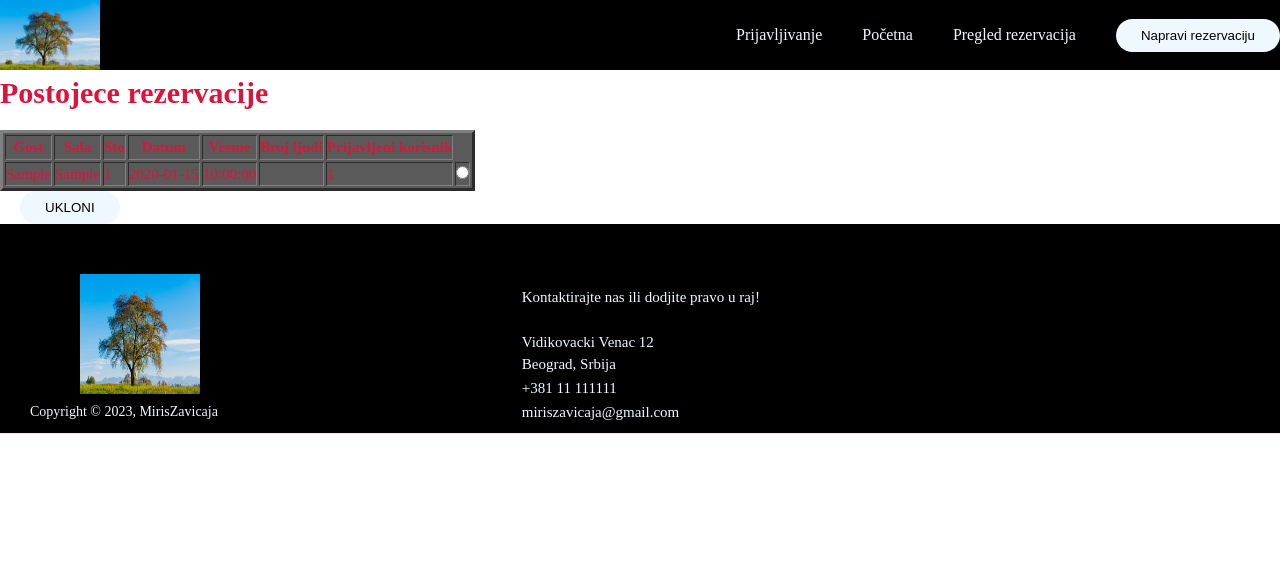
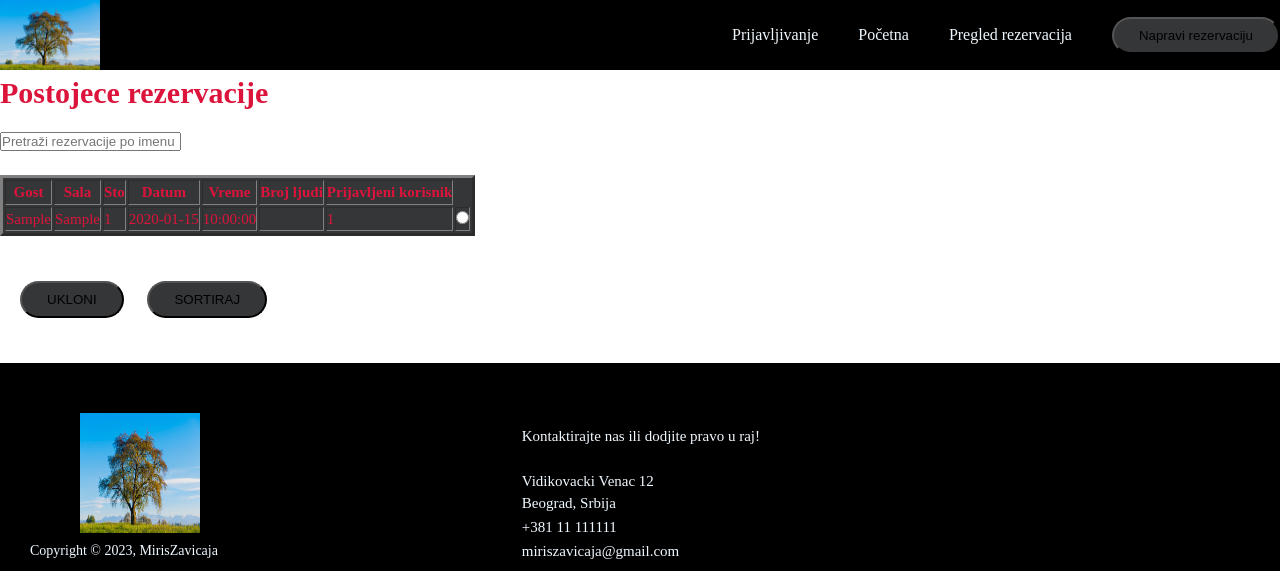
Before and after one commit to mt20180064/PHPdomaci, a PHP site: page /pregledrez.php in a window 1280 px wide. Shown: the top 571 px of the page. Run offline with PHP 8.4, Linux system fonts and the light colour scheme; tables that the repository leaves empty hold one stand-in row (values such as "Sample post"); data that the repository does not hold is empty; some web fonts are replaced.

Commit message:
dodate akcije dugmicima za brisanje i sortiranje

```diff
--- /dev/null
+++ b/main.js
@@ -0,0 +1,25 @@
+$('#btn-obrisi').click(function(){
+    console.log("Brisanje");
+
+    const checked = $('input[name=cekiranje]:checked');
+
+    req = $.ajax({
+        url: 'handler/delete.php',
+        type:'post',
+        data: {'id':checked.val()}
+    });
+
+    req.done(function(res, textStatus, jqXHR){
+        if(res=='Success'){
+           checked.closest('tr').remove();
+           alert('Obrisan projekat');
+           console.log('Obrisan');
+        }else {
+        console.log("Projekat nije obrisan "+res);
+        alert("Projekat nije obrisan ");
+
+        }
+        console.log(res);
+    });
+
+});
--- a/pocetna.css
+++ b/pocetna.css
@@ -68,7 +68,8 @@ button{
     height: 100%;
     margin-left: 20px;
     padding: 9px 25px;
-    background-color: rgba(240,248,255,1);
+    background-color: rgb(53, 54, 56);
+    color:rgba(240,248,255)
     border:none;
     border-padings:50px;
     border-radius:50px;
--- a/pregledrez.php
+++ b/pregledrez.php
@@ -41,18 +41,21 @@ $rezultat=Rezervacija::getAll($conn);
     </nav>
 <h1>Postojece rezervacije</h1>
 
+<input type="text" id="ulaz" onkeyup="nadji()" placeholder="Pretraži rezervacije po imenu" >
+<br>
+</br>
 
     <div class="tabelarez" >
-        <table id="tabela" class="tabela" border="3" style=" background-color:rgb(90,90,90)">
+        <table id="tabela" class="tabela" border="3" style=" background-color:rgb(53, 54, 56)">
             <thead class ="zaglavlje">
             <tr >
-                <th scope="kolona" style="background-color:rgb(90,90,90) " >Gost</th>
-                <th scope="kolona" style="background-color:rgb(90,90,90) " >Sala</th>
-                <th scope="kolona" style="background-color:rgb(90,90,90) " >Sto</th>
-                <th scope="kolona" style="background-color:rgb(90,90,90) " >Datum</th>
-                <th scope="kolona" style="background-color:rgb(90,90,90) " >Vreme</th>
-                <th scope="kolona" style="background-color:rgb(90,90,90) " >Broj ljudi</th>
-                <th scope="kolona" style="background-color:rgb(90,90,90) " >Prijavljeni korisnik</th>
+                <th scope="kolona" style="background-color:rgb(53, 54, 56) " >Gost</th>
+                <th scope="kolona" style="background-color:rgb(53, 54, 56) " >Sala</th>
+                <th scope="kolona" style="background-color:rgb(53, 54, 56) " >Sto</th>
+                <th scope="kolona" style="background-color:rgb(53, 54, 56) " >Datum</th>
+                <th scope="kolona" style="background-color:rgb(53, 54, 56) " >Vreme</th>
+                <th scope="kolona" style="background-color:rgb(53, 54, 56) " >Broj ljudi</th>
+                <th scope="kolona" style="background-color:rgb(53, 54, 56) " >Prijavljeni korisnik</th>
             </tr>
             </thead>
             <tbody>
@@ -81,17 +84,18 @@ $rezultat=Rezervacija::getAll($conn);
 
             </tbody>
         </table>
-        <div class="row" >
+        <br>
+                  </br>
 
+        <div class="dugmici" >
 
-
-            <div class="dugme1" >
                     <button id="btn-obrisi" type="button" formmethod="post" class="btn btn-danger">UKLONI</button>
-                </div>
+                    <button id="uredi" class="btn_uredi" onclick="sortirajTabelu()">SORTIRAJ</button>
 
 
         </div>
-
+        <br>
+                  </br>
         <footer class="footer-distributed">
 
 <div class="footer-left">
@@ -146,5 +150,38 @@ $rezultat=Rezervacija::getAll($conn);
 </footer>
 
 </footer>
+
+
+<script src="https://ajax.googleapis.com/ajax/libs/jquery/3.3.1/jquery.min.js"></script>
+<script src="https://maxcdn.bootstrapcdn.com/bootstrap/3.3.7/js/bootstrap.min.js"></script>
+<script src="main.js"></script>
+<script>
+
+        function sortirajTabelu() {
+            console.log("Pozvana");
+            var table, rows, s, i, a, b, shouldS;
+            table = document.getElementById("tabela");
+            s = true;
+
+            while (s) {
+                s = false;
+                rows = table.rows;
+                for (i = 1; i < (rows.length - 1); i++) {
+                    shouldS = false;
+                    a = rows[i].getElementsByTagName("td")[1];
+                    b = rows[i + 1].getElementsByTagName("td")[1];
+                    if (a.innerHTML.toLowerCase() > b.innerHTML.toLowerCase()) {
+                        shouldS = true;
+                        break;
+                    }
+                }
+                if (shouldS) {
+                    rows[i].parentNode.insertBefore(rows[i + 1], rows[i]);
+                    s = true;
+                }
+            }
+        }
+        </script>
+
 </body>
 </html>
```
